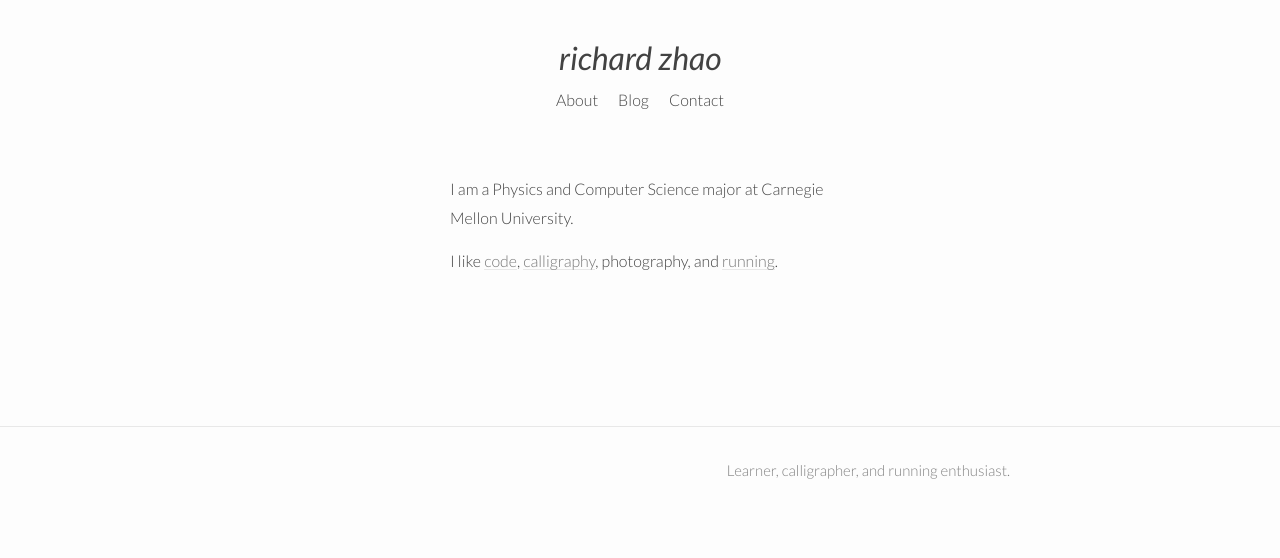
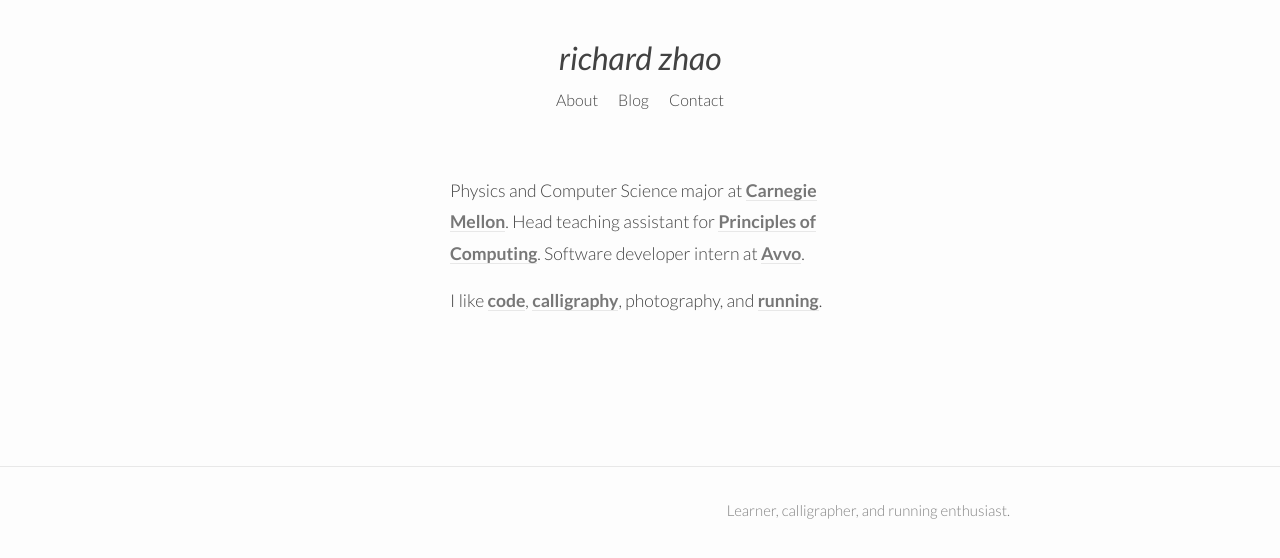
Before and after one commit to zhaorz/zhaorz.github.io, a Jekyll site: the page built from index.html, in a window 1280 px wide. Shown: the top 558 px of the page. Built offline with Jekyll 4.4.1, drawn with Linux system fonts in a browser that asks for light colours; nearby versions of some CDN libraries.

Commit message:
Home changes

```diff
--- a/_sass/_layout.scss
+++ b/_sass/_layout.scss
@@ -10,9 +10,13 @@
   padding-right: 4 * $spacing-unit;
 
   p {
-    //font-size: 1.1em;
+    font-size: 1.1em;
     font-weight: 300;
     //line-height: 2;
+  }
+
+  a {
+    font-weight: 700;
   }
 
   @include media-query($on-laptop) {
--- a/index.html
+++ b/index.html
@@ -4,7 +4,10 @@ layout: narrow
 
 <div class="home">
   <p>
-  I am a Physics and Computer Science major at Carnegie Mellon University.
+  Physics and Computer Science major at
+  <a href="http://www.cmu.edu">Carnegie Mellon</a>. Head teaching assistant
+  for <a href="http://cs.cmu.edu/~15110/">Principles of Computing</a>.
+  Software developer intern at <a href="http://www.avvo.com/">Avvo</a>.
 
   </p>
 
```
